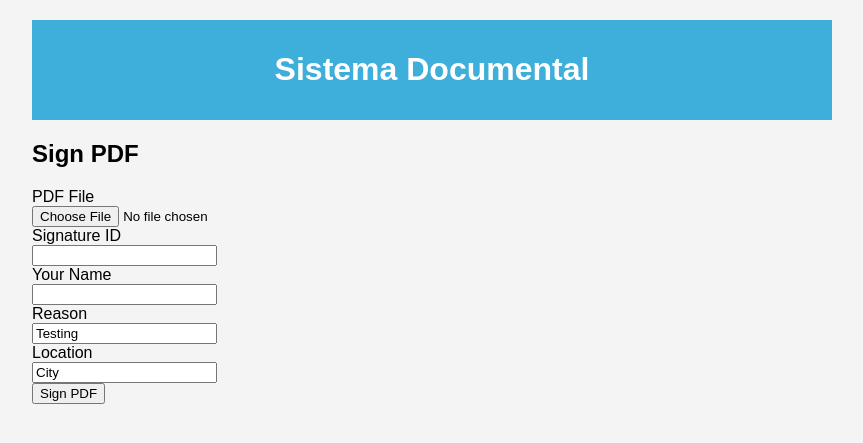
After one commit to Jefferson-F-Ribeiro/SistemaDocumental, a Flask app: page /sign_pdf in a window 1280 px wide. The commit adds this page. Shown: the top 443 px of the page, without its empty margins (208-1071 px from the left). Run offline with Flask 3, Linux system fonts and the light colour scheme; a user stored in the database is signed in; some libraries are stand-ins or nearby versions.

Commit message:
sign feature

```diff
--- a/app.py
+++ b/app.py
@@ -3,7 +3,7 @@ from flask_wtf import FlaskForm
 from wtforms import StringField, PasswordField, SubmitField, validators
 from flask_login import LoginManager, login_user, login_required, logout_user, current_user
 from models import db, User, PdfModel
-from forms import PdfForm
+from forms import *
 from cryptography.hazmat.backends import default_backend
 from cryptography.hazmat.primitives import hashes
 import os
@@ -12,10 +12,15 @@ from reportlab.pdfgen import canvas
 import hashlib
 from cryptography.hazmat.primitives.ciphers import Cipher, algorithms, modes
 from cryptography.hazmat.primitives.kdf.pbkdf2 import PBKDF2HMAC
+from OpenSSL import crypto
+import time
+import os
+import fitz
 
 app = Flask(__name__, static_url_path='/static')
 app.config['SECRET_KEY'] = 'chave_secreta_super_secreta'
 app.config['SQLALCHEMY_DATABASE_URI'] = 'sqlite:///site.db'
+app.config['UPLOAD_FOLDER'] = 'uploads'
 
 db.init_app(app)
 
@@ -207,6 +212,94 @@ def logout():
     flash('Logout realizado com sucesso!', 'success')
     return redirect(url_for('index'))
 
+@app.route('/sign_pdf', methods=['GET', 'POST'])
+@login_required
+def sign_pdf():
+    form = SignatureForm()
+
+    if form.validate_on_submit():
+        pdf_file = form.pdf_file.data
+        signature_id = form.signature_id.data
+        name = form.name.data
+        reason = form.reason.data
+        location = form.location.data
+
+        # Save the uploaded PDF temporarily
+        pdf_path = os.path.join(app.config['UPLOAD_FOLDER'], pdf_file.filename)
+        pdf_file.save(pdf_path)
+
+        # Create a temporary output file path
+        output_path = os.path.join(app.config['UPLOAD_FOLDER'], 'signed_' + pdf_file.filename)
+
+        # Apply digital signature
+        apply_digital_signature(pdf_path, output_path, signature_id, name, reason, location)
+
+        # Clean up: Remove the temporary uploaded PDF
+        os.remove(pdf_path)
+
+        # Provide the signed PDF for download
+        return send_file(output_path, as_attachment=True, download_name='signed_pdf.pdf')
+
+    return render_template('sign_pdf.html', form=form)
+
+def createKeyPair(type, bits):
+    pkey = crypto.PKey()
+    pkey.generate_key(type, bits)
+    return pkey
+
+def create_self_signed_cert(pKey, name):
+    cert = crypto.X509()
+    cert.get_subject().CN = name
+    cert.set_serial_number(int(time.time() * 10))
+    cert.gmtime_adj_notBefore(0)
+    cert.gmtime_adj_notAfter(10 * 365 * 24 * 60 * 60)
+    cert.set_issuer(cert.get_subject())
+    cert.set_pubkey(pKey)
+    cert.sign(pKey, 'sha256')  # Use 'sha256' instead of 'md5'
+    return cert
+
+def apply_digital_signature(input_path, output_path, signature_id, name, reason="Testing", location="City"):
+    pdf_document = fitz.open(input_path)
+
+    # Generate key pair and self-signed certificate
+    pkey = createKeyPair(crypto.TYPE_RSA, 2048)
+    cert = create_self_signed_cert(pkey, name)
+
+    # Save the certificate and private key to temporary files
+    certificate_path = "temp_certificate.pem"
+    private_key_path = "temp_private_key.pem"
+
+    with open(certificate_path, "wb") as cert_file:
+        cert_file.write(crypto.dump_certificate(crypto.FILETYPE_PEM, cert))
+
+    with open(private_key_path, "wb") as key_file:
+        key_file.write(crypto.dump_privatekey(crypto.FILETYPE_PEM, pkey))
+
+    # Load the certificate and private key from temporary files
+    with open(certificate_path, "rb") as cert_file:
+        certificate_data = cert_file.read()
+
+    with open(private_key_path, "rb") as key_file:
+        private_key_data = key_file.read()
+
+    # Apply the digital signature to each page
+    for page_number in range(pdf_document.page_count):
+        page = pdf_document[page_number]
+
+        # Coordinates for the signature
+        point = fitz.Point(100, 100)
+
+        # Insert the digital signature into the PDF
+        page.insert_text(point, f"Signed by: {name}")
+
+    # Save the modified PDF
+    pdf_document.save(output_path)
+
+    # Clean up: Remove temporary files
+    os.remove(certificate_path)
+    os.remove(private_key_path)
+
+
 if __name__ == '__main__':
     with app.app_context():
         db.create_all()
--- a/forms.py
+++ b/forms.py
@@ -1,6 +1,17 @@
 from flask_wtf import FlaskForm
 from wtforms import TextAreaField, SubmitField
+from flask_wtf.file import FileField, FileRequired
+from wtforms import StringField, SubmitField
+from wtforms.validators import DataRequired
 
 class PdfForm(FlaskForm):
     content = TextAreaField('Conteúdo do PDF')
     submit = SubmitField('Salvar PDF')
+
+class SignatureForm(FlaskForm):
+    pdf_file = FileField('PDF File', validators=[FileRequired()])
+    signature_id = StringField('Signature ID', validators=[DataRequired()])
+    name = StringField('Your Name', validators=[DataRequired()])
+    reason = StringField('Reason', default='Testing')
+    location = StringField('Location', default='City')
+    submit = SubmitField('Sign PDF')
--- a/templates/home.html
+++ b/templates/home.html
@@ -33,6 +33,10 @@
       <p>Nenhum PDF criado ainda.</p>
     {% endif %}
 
+    <h3>Assinar PDF</h3>
+    <a href="{{ url_for('sign_pdf') }}" class="btn btn-success">Assinar PDF</a>
+
+
     <p><a href="{{ url_for('logout') }}" class="logout-link">Logout</a></p>
   </div>
 {% endblock %}
--- /dev/null
+++ b/templates/sign_pdf.html
@@ -0,0 +1,36 @@
+{% extends 'base.html' %}
+
+{% block content %}
+  <div class="sign-pdf-container">
+    <h2>Sign PDF</h2>
+    <form method="post" action="{{ url_for('sign_pdf') }}" enctype="multipart/form-data">
+      {{ form.hidden_tag() }}
+      <div class="form-group">
+        {{ form.pdf_file.label }}
+        <br>
+        {{ form.pdf_file(class="form-control") }}
+      </div>
+      <div class="form-group">
+        {{ form.signature_id.label }}
+        <br>
+        {{ form.signature_id(class="form-control") }}
+      </div>
+      <div class="form-group">
+        {{ form.name.label }}
+        <br>
+        {{ form.name(class="form-control") }}
+      </div>
+      <div class="form-group">
+        {{ form.reason.label }}
+        <br>
+        {{ form.reason(class="form-control") }}
+      </div>
+      <div class="form-group">
+        {{ form.location.label }}
+        <br>
+        {{ form.location(class="form-control") }}
+      </div>
+      <button type="submit" class="btn btn-primary">Sign PDF</button>
+    </form>
+  </div>
+{% endblock %}
```
Also changed, not shown: 1 other file.
